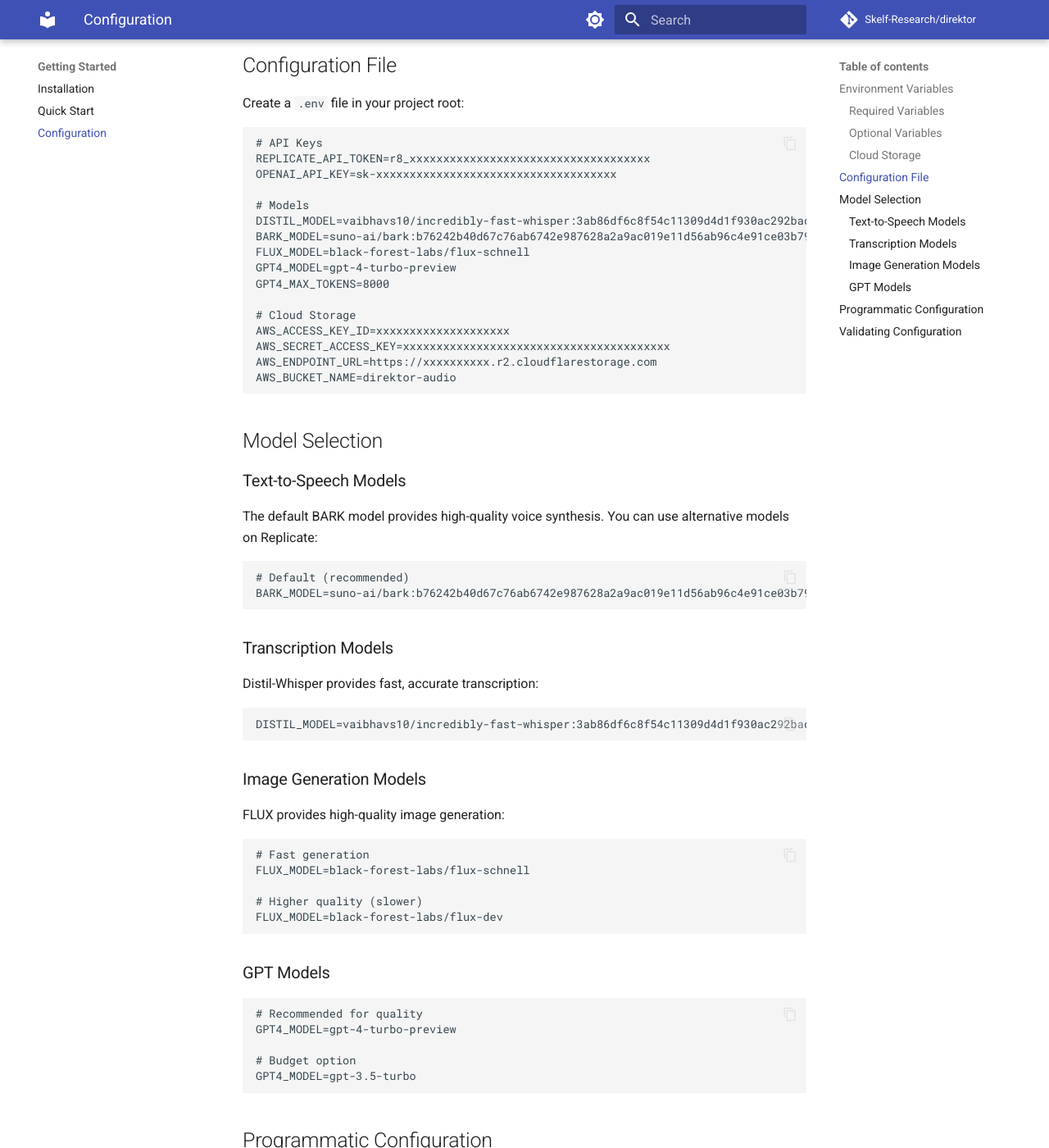
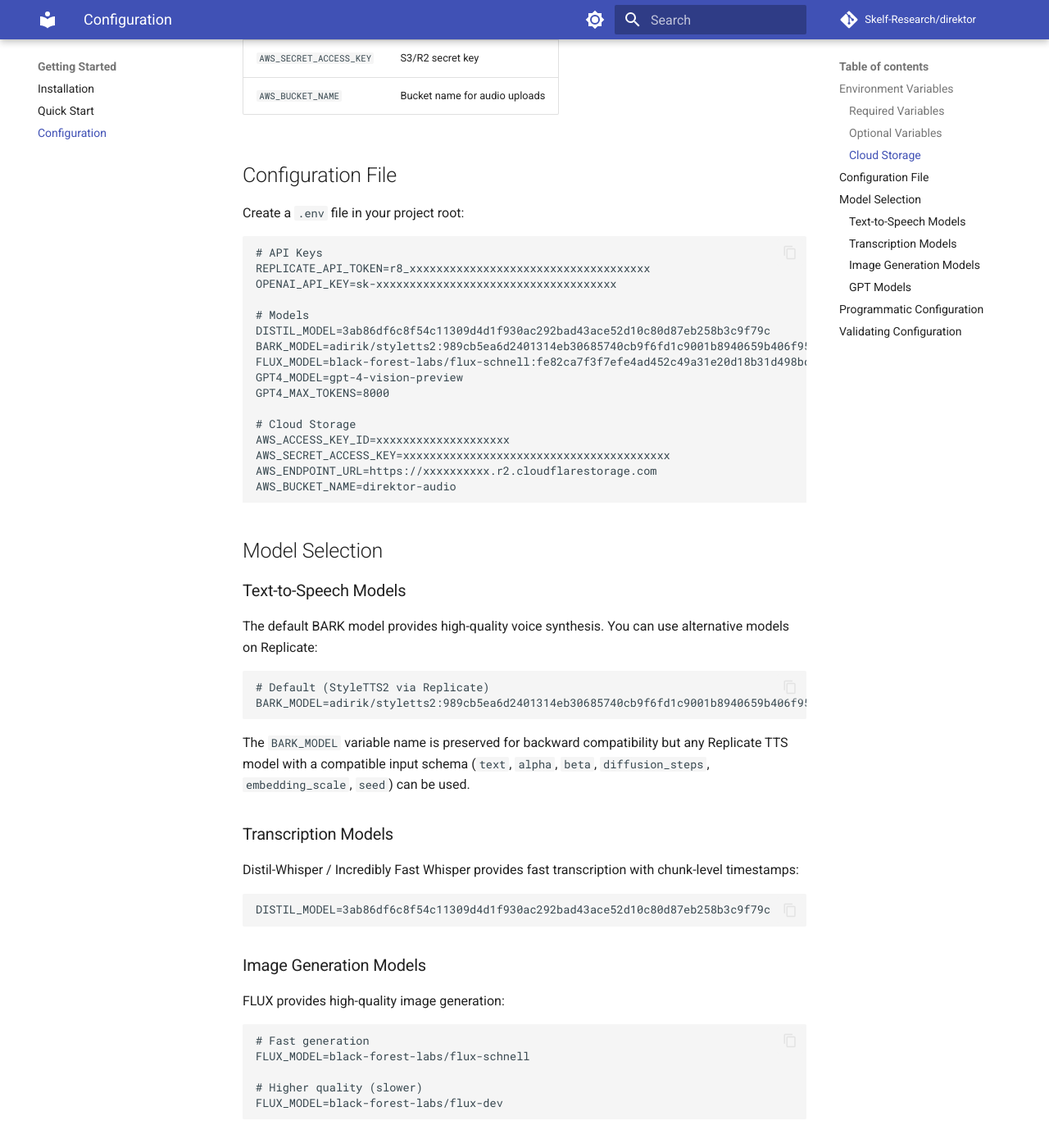
Before and after one commit to Skelf-Research/direktor, an MkDocs documentation site: the page built from documentation/docs/getting-started/configuration.md, in a window 1280 px wide and 1400 px high, scrolled down 1236 px. Shown: the whole window at 82% size. Built offline with MkDocs 1.6.1 and Material for MkDocs 9.7.7, drawn with Linux system fonts in a browser that asks for light colours; comment, search, counter and statistics services are not loaded; some of the changed text lies outside the part shown.

Commit message:
Expand documentation/

````diff
--- a/documentation/docs/getting-started/configuration.md
+++ b/documentation/docs/getting-started/configuration.md
@@ -20,7 +20,9 @@
 | Variable | Default | Description |
 |----------|---------|-------------|
 | `GPT4_MAX_TOKENS` | `8000` | Maximum tokens per GPT request |
-| `AWS_ENDPOINT_URL` | `https://s3.us-west-000.backblazeb2.com` | S3-compatible endpoint |
+| `AWS_ENDPOINT_URL` | `https://s3.us-west-000.backblazeb2.com` | S3-compatible endpoint (default: Backblaze B2 us-west-000) |
+
+The `AWS_ENDPOINT_URL` default points to Backblaze B2. Override it to use Cloudflare R2 (`https://<account>.r2.cloudflarestorage.com`), Amazon S3 (omit, or `https://s3.<region>.amazonaws.com`), or any other S3-compatible service.
 
 ### Cloud Storage
 
@@ -40,10 +42,10 @@
 OPENAI_API_KEY=sk-xxxxxxxxxxxxxxxxxxxxxxxxxxxxxxxxxxxx
 
 # Models
-DISTIL_MODEL=vaibhavs10/incredibly-fast-whisper:3ab86df6c8f54c11309d4d1f930ac292bad43ace52d10c80d87eb258b3c9f79c
-BARK_MODEL=suno-ai/bark:b76242b40d67c76ab6742e987628a2a9ac019e11d56ab96c4e91ce03b79b2787
-FLUX_MODEL=black-forest-labs/flux-schnell
-GPT4_MODEL=gpt-4-turbo-preview
+DISTIL_MODEL=3ab86df6c8f54c11309d4d1f930ac292bad43ace52d10c80d87eb258b3c9f79c
+BARK_MODEL=adirik/styletts2:989cb5ea6d2401314eb30685740cb9f6fd1c9001b8940659b406f952837ab5ac
+FLUX_MODEL=black-forest-labs/flux-schnell:fe82ca7f3f7efe4ad452c49a31e20d18b31d498bddbc1d61860703e0339406ba
+GPT4_MODEL=gpt-4-vision-preview
 GPT4_MAX_TOKENS=8000
 
 # Cloud Storage
@@ -60,16 +62,18 @@
 The default BARK model provides high-quality voice synthesis. You can use alternative models on Replicate:
 
 ```env
-# Default (recommended)
-BARK_MODEL=suno-ai/bark:b76242b40d67c76ab6742e987628a2a9ac019e11d56ab96c4e91ce03b79b2787
+# Default (StyleTTS2 via Replicate)
+BARK_MODEL=adirik/styletts2:989cb5ea6d2401314eb30685740cb9f6fd1c9001b8940659b406f952837ab5ac
 ```
+
+The `BARK_MODEL` variable name is preserved for backward compatibility but any Replicate TTS model with a compatible input schema (`text`, `alpha`, `beta`, `diffusion_steps`, `embedding_scale`, `seed`) can be used.
 
 ### Transcription Models
 
-Distil-Whisper provides fast, accurate transcription:
+Distil-Whisper / Incredibly Fast Whisper provides fast transcription with chunk-level timestamps:
 
 ```env
-DISTIL_MODEL=vaibhavs10/incredibly-fast-whisper:3ab86df6c8f54c11309d4d1f930ac292bad43ace52d10c80d87eb258b3c9f79c
+DISTIL_MODEL=3ab86df6c8f54c11309d4d1f930ac292bad43ace52d10c80d87eb258b3c9f79c
 ```
 
 ### Image Generation Models
@@ -87,12 +91,17 @@
 ### GPT Models
 
 ```env
-# Recommended for quality
+# Default (matches sample.env)
+GPT4_MODEL=gpt-4-vision-preview
+
+# Higher quality / newer
 GPT4_MODEL=gpt-4-turbo-preview
 
 # Budget option
 GPT4_MODEL=gpt-3.5-turbo
 ```
+
+The model name is passed directly to `openai.chat.completions.create` and is also used by `tiktoken.encoding_for_model` for token splitting. If a model name is not recognised by `tiktoken`, content splitting will fail.
 
 ## Programmatic Configuration
 
--- a/documentation/mkdocs.yml
+++ b/documentation/mkdocs.yml
@@ -1,8 +1,10 @@
 site_name: Direktor Documentation
 site_description: Transform text content into engaging podcast-style videos with AI
 site_author: Dipankar Sarkar
+site_url: https://docs.skelfresearch.com/direktor/
 repo_url: https://github.com/Skelf-Research/direktor
 repo_name: Skelf-Research/direktor
+edit_uri: edit/main/documentation/docs/
 
 theme:
   name: material
@@ -34,10 +36,14 @@
   - mkdocstrings:
       handlers:
         python:
-          paths: [../direktor]
+          paths: [..]
           options:
             show_source: true
             show_root_heading: true
+            docstring_style: google
+            docstring_options:
+              warn_missing_types: false
+              warn_unknown_params: false
 
 markdown_extensions:
   - pymdownx.highlight:
````
Also changed, not shown: documentation/docs/getting-started/installation.md (+4 -4 lines), 1 other file.
